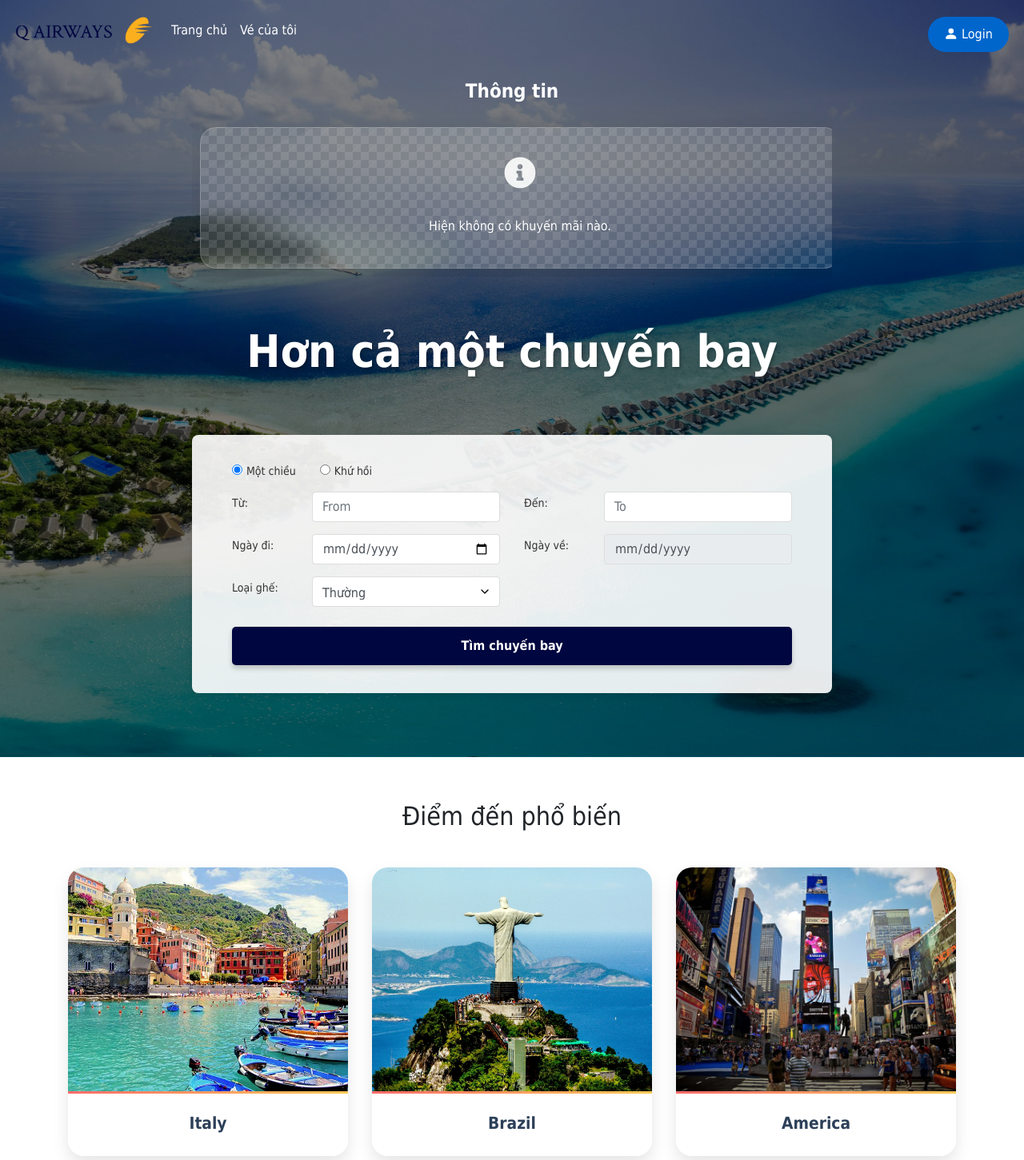
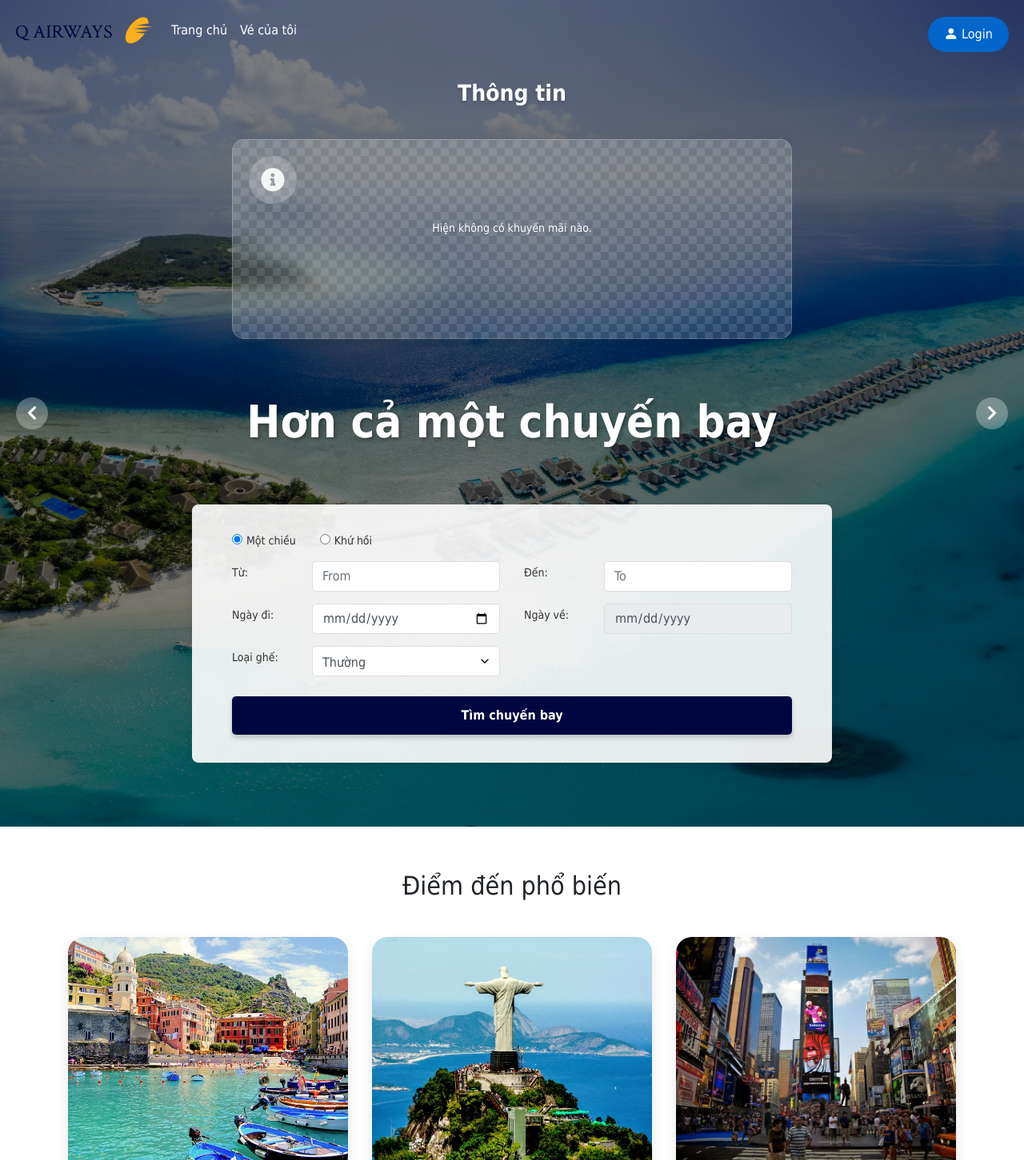
Before and after one commit to huytu0702/capstone, a Django app: page / in a window 1280 px wide. Shown: the top 1451 px of the page at 80% size. Run offline with Django 3.2, Linux system fonts and the light colour scheme; data that the repository does not hold is empty; some libraries are stand-ins or nearby versions; some web fonts are replaced.

Commit message:
background

```diff
--- a/flight/static/css/styles.css
+++ b/flight/static/css/styles.css
@@ -1,7 +1,35 @@
 .banner-background {
-    background-image: linear-gradient(rgba(0, 0, 0, 0.5), rgba(0, 0, 0, 0.5)), url('../img/maldives.jpg');
     background-size: cover;
     background-position: center;
+    position: relative;
+    transition: background-image 0.5s ease-in-out;
+    background-image: linear-gradient(rgba(0, 0, 0, 0.5), rgba(0, 0, 0, 0.5)), url('../img/maldives.jpg');
+}
+
+@keyframes changeBackground {
+    0%, 33% {
+        background-image: linear-gradient(rgba(0, 0, 0, 0.5), rgba(0, 0, 0, 0.5)), url('../img/maldives.jpg');
+    }
+    34%, 66% {
+        background-image: linear-gradient(rgba(0, 0, 0, 0.5), rgba(0, 0, 0, 0.5)), url('../img/santorini.jpg');
+    }
+    67%, 100% {
+        background-image: linear-gradient(rgba(0, 0, 0, 0.5), rgba(0, 0, 0, 0.5)), url('../img/paris.jpg');
+    }
+}
+
+/* Thêm hiệu ứng fade */
+.banner-background::before {
+    content: '';
+    position: absolute;
+    top: 0;
+    left: 0;
+    right: 0;
+    bottom: 0;
+    background-size: cover;
+    background-position: center;
+    opacity: 0;
+    transition: opacity 1s ease-in-out;
 }
 
 .form_label {
@@ -22,41 +50,29 @@ select.form-control {
 }
 
 .promotions {
-    max-width: 800px;
-    /* Độ rộng tối đa */
+    max-width: 700px; /* Giảm max-width tổng thể */
     margin: 20px auto;
-    /* Căn giữa khối */
-    text-align: center;
+    padding: 0 15px;
 }
 
 .promotions h2 {
-    font-size: 24px;
+    text-align: center;
     color: white;
-    /* Màu tiêu đề */
-    margin-bottom: 20px;
-    font-weight: bold;
-}
-
-.swiper-container {
-    width: 100%;
-    max-width: 800px;
-    /* Độ rộng tối đa */
-    margin: auto;
-}
-
-.swiper {
-    width: 100%;
-    max-width: 800px;
-    height: auto;
+    font-size: 28px;
+    margin-bottom: 30px;
+    font-weight: 600;
+    text-shadow: 0 2px 4px rgba(0, 0, 0, 0.2);
 }
 
 .swiper-slide {
     display: flex;
     flex-direction: column;
-    justify-content: center;
+    justify-content: flex-start;
     align-items: center;
-    padding: 30px;
-    background: rgba(255, 255, 255, 0.1);
+    min-height: 250px; /* Giảm chiều cao */
+    width: 250px; /* Giảm chiều rộng */
+    padding: 20px 20px; /* Giảm padding */
+    background: rgba(255, 255, 255, 0.15);
     background-image:
         linear-gradient(45deg, rgba(255,255,255,0.1) 25%, transparent 25%),
         linear-gradient(-45deg, rgba(255,255,255,0.1) 25%, transparent 25%),
@@ -64,104 +80,118 @@ select.form-control {
         linear-gradient(-45deg, transparent 75%, rgba(255,255,255,0.1) 75%);
     background-size: 20px 20px;
     background-position: 0 0, 0 10px, 10px -10px, -10px 0px;
-    position: relative;
-    overflow: hidden;
-    backdrop-filter: blur(10px); /* Hiệu ứng kính mờ */
-    border-radius: 20px;
+    border-radius: 15px; /* Giảm border radius */
     border: 1px solid rgba(255, 255, 255, 0.2);
     box-shadow: 0 8px 32px rgba(0, 0, 0, 0.1);
-    margin: 10px;
-    transition: transform 0.3s ease;
+    backdrop-filter: blur(10px);
+    margin: 10px auto;
 }
 
-.swiper-slide:hover {
-    transform: translateY(-5px);
+.promotion-icon {
+    width: 60px; /* Giảm kích thước icon */
+    height: 60px;
+    display: flex;
+    align-items: center;
+    justify-content: center;
+    background: rgba(255, 255, 255, 0.2);
+    border-radius: 50%;
+    margin-bottom: 20px;
+}
+
+.promotion-icon i {
+    font-size: 30px; /* Giảm kích thước icon */
+    color: rgba(255, 255, 255, 0.9);
+    animation: float 3s ease-in-out infinite;
 }
 
 .swiper-slide h3 {
-    font-size: 22px;
+    font-size: 18px; /* Giảm kích thước font */
     color: #ffffff;
-    margin-bottom: 15px;
+    margin-bottom: 12px;
     font-weight: 600;
+    text-align: center;
     text-shadow: 0 2px 4px rgba(0, 0, 0, 0.2);
 }
 
 .swiper-slide p {
-    font-size: 16px;
+    font-size: 14px; /* Giảm kích thước font */
     color: #ffffff;
-    line-height: 1.6;
-    margin-bottom: 10px;
+    line-height: 1.5;
+    margin-bottom: 12px;
+    text-align: center;
     text-shadow: 0 1px 2px rgba(0, 0, 0, 0.1);
-}
-
-.swiper-pagination {
-    position: relative;
-    margin-top: 20px;
-}
-
-.swiper-pagination-bullet {
-    width: 10px;
-    height: 10px;
-    background-color: rgba(255, 255, 255, 0.5) !important;
-    opacity: 0.7;
-    transition: all 0.3s ease;
-}
-
-.swiper-pagination-bullet-active {
-    background-color: #ffffff !important;
-    width: 25px;
-    border-radius: 5px;
-}
-
-.promotion-icon {
-    font-size: 40px;
-    color: rgba(255, 255, 255, 0.9);
-    margin-bottom: 20px;
-    animation: float 3s ease-in-out infinite;
 }
 
 .promotion-date {
     display: flex;
     align-items: center;
-    gap: 8px;
-    font-size: 14px;
+    justify-content: center;
+    gap: 6px;
+    font-size: 12px; /* Giảm kích thước font */
     color: rgba(255, 255, 255, 0.8);
-    margin-top: 10px;
+    margin-top: auto;
+    padding-top: 12px;
+    border-top: 1px solid rgba(255, 255, 255, 0.2);
+    width: 100%;
 }
 
-.promotion-date i {
-    font-size: 16px;
-}
+/* Responsive adjustments */
+@media (max-width: 768px) {
+    .swiper-slide {
+        width: 220px; /* Giảm thêm với màn hình nhỏ */
+        min-height: 220px;
+        padding: 20px 15px;
+    }
 
-@keyframes float {
-    0% {
-        transform: translateY(0px);
+    .promotion-icon {
+        width: 50px;
+        height: 50px;
     }
-    50% {
-        transform: translateY(-10px);
+
+    .promotion-icon i {
+        font-size: 25px;
     }
-    100% {
-        transform: translateY(0px);
+
+    .swiper-slide h3 {
+        font-size: 16px;
+    }
+
+    .swiper-slide p {
+        font-size: 13px;
     }
 }
 
-.swiper-slide::before {
-    content: '';
+/* Thêm style cho nút điều hướng */
+.background-nav {
     position: absolute;
-    top: -50%;
-    left: -50%;
-    width: 200%;
-    height: 200%;
-    background: radial-gradient(circle, rgba(255,255,255,0.1) 0%, transparent 60%);
-    animation: rotate 15s linear infinite;
-    z-index: -1;
+    top: 50%;
+    transform: translateY(-50%);
+    background: rgba(255, 255, 255, 0.3);
+    border: none;
+    width: 40px;
+    height: 40px;
+    border-radius: 50%;
+    display: flex;
+    align-items: center;
+    justify-content: center;
+    cursor: pointer;
+    transition: background-color 0.3s;
+    z-index: 100;
 }
 
-@keyframes rotate {
-    from {
-        transform: rotate(0deg);
-    }
-    to {
-        transform: rotate(360deg);
-    }
+.background-nav:hover {
+    background: rgba(255, 255, 255, 0.5);
 }
+
+.background-nav.prev {
+    left: 20px;
+}
+
+.background-nav.next {
+    right: 20px;
+}
+
+.background-nav i {
+    color: white;
+    font-size: 20px;
+}
--- a/flight/static/js/index.js
+++ b/flight/static/js/index.js
@@ -160,3 +160,39 @@ function flight_search() {
             },
         });
     });
+
+document.addEventListener('DOMContentLoaded', function() {
+    // Mảng chứa đường dẫn các ảnh
+    const backgrounds = [
+        'maldives.jpg',
+        'santorini.jpg',
+        'paris.jpg'
+    ];
+    let currentIndex = 0;
+
+    // Hàm thay đổi background
+    function changeBackground(direction) {
+        if (direction === 'next') {
+            currentIndex = (currentIndex + 1) % backgrounds.length;
+        } else {
+            currentIndex = (currentIndex - 1 + backgrounds.length) % backgrounds.length;
+        }
+
+        const bannerElement = document.querySelector('.banner-background');
+        bannerElement.style.backgroundImage = `linear-gradient(rgba(0, 0, 0, 0.5), rgba(0, 0, 0, 0.5)), url('../static/img/${backgrounds[currentIndex]}')`;
+    }
+
+    // Thêm event listeners cho các nút
+    document.querySelector('.background-nav.prev').addEventListener('click', () => {
+        changeBackground('prev');
+    });
+
+    document.querySelector('.background-nav.next').addEventListener('click', () => {
+        changeBackground('next');
+    });
+
+    // Auto change background every 8 seconds
+    setInterval(() => {
+        changeBackground('next');
+    }, 8000);
+});
--- a/flight/templates/flight/index.html
+++ b/flight/templates/flight/index.html
@@ -27,6 +27,12 @@
 
 {% block body %}
     <section class="section first-section banner-background">
+        <button class="background-nav prev">
+            <i class="fas fa-chevron-left"></i>
+        </button>
+        <button class="background-nav next">
+            <i class="fas fa-chevron-right"></i>
+        </button>
         <nav class="navbar navbar-expand-lg navbar-light transparent-navbar">
             <a class="navbar-brand" href="{% url 'index' %}">
                 <img src="{% static 'img/icon_logo.png' %}" height="34" alt="">
```
Also changed, not shown: flight/static/img/paris.jpg (added), flight/static/img/santorini.jpg (added).
